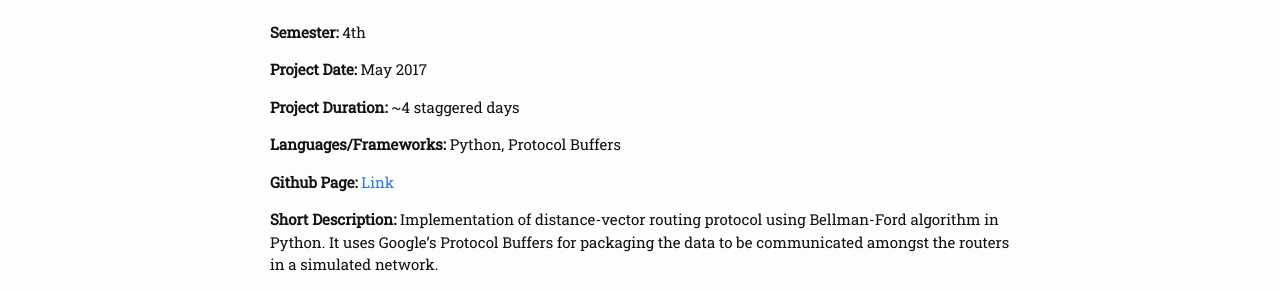
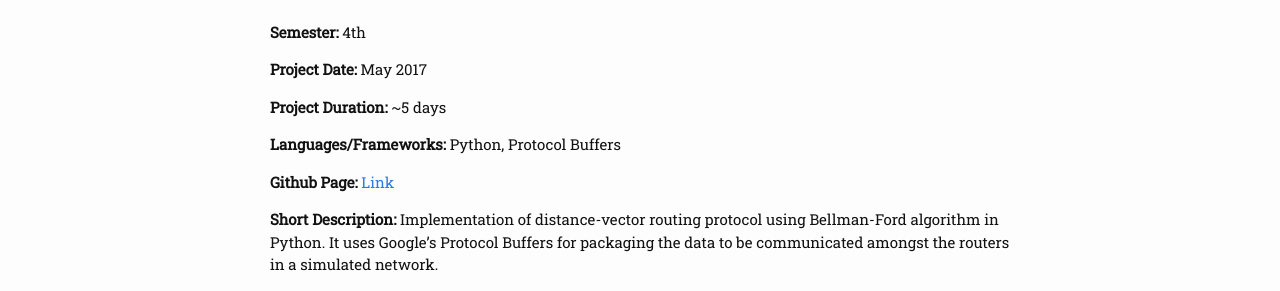
Before and after one commit to haseebs/haseebs.github.io, a Jekyll site: the page built from _projects/dvrp.markdown, in a window 1280 px wide and 900 px high. Shown: the part 180-471 px from the top of the window. Built offline with Jekyll 4.4.1, drawn with Linux system fonts in a browser that asks for light colours.

Commit message:
Fixed dvrp

```diff
--- a/_projects/dvrp.markdown
+++ b/_projects/dvrp.markdown
@@ -12,7 +12,7 @@ description: Implementation of distance-vector routing protocol using Bellman-Fo
 
 **Project Date:** May 2017
 
-**Project Duration:** ~4 staggered days
+**Project Duration:** ~5 days
 
 **Languages/Frameworks:** Python, Protocol Buffers
 
```
